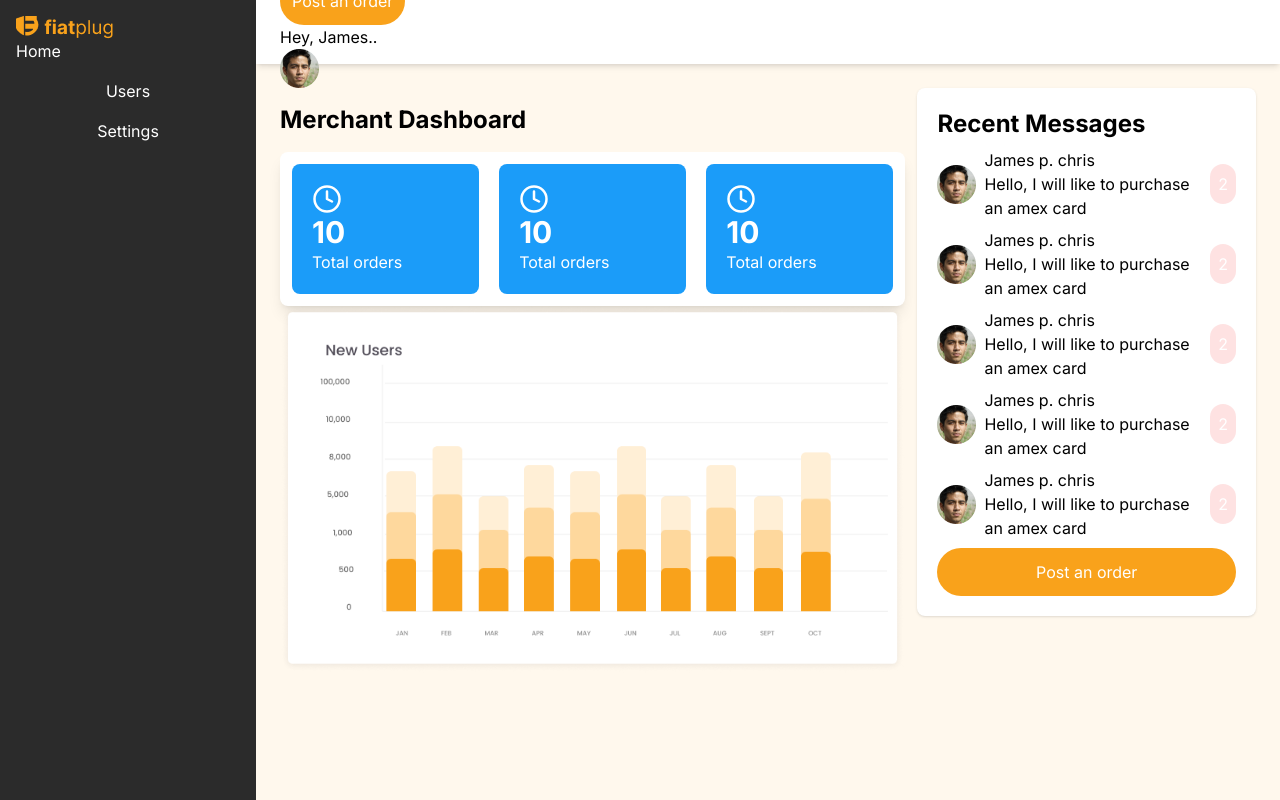
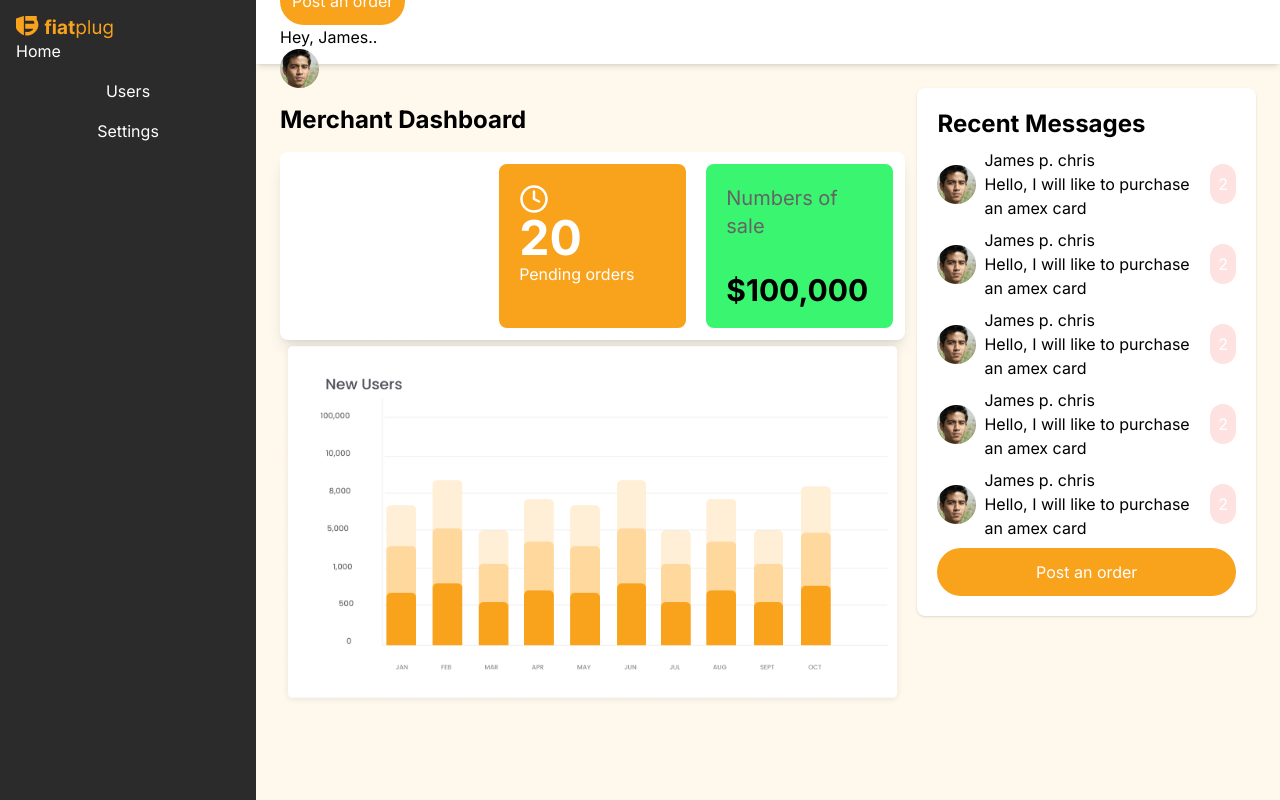
Before and after one commit to oluwaseyi9325/fiatplu, a Next.js app: page /dashboard in a window 1280 px wide. Built offline with nearby package versions, Linux system fonts and the light colour scheme.

Commit message:
fix:use client to login page

```diff
--- a/src/app/(routes)/(admin)/dashboard/page.tsx
+++ b/src/app/(routes)/(admin)/dashboard/page.tsx
@@ -11,6 +11,23 @@ function Page() {
     setIsSidebarOpen(!isSidebarOpen);
   };
 
+const merchantData=[
+  {
+    id:1,
+    value:10,
+    title:"Total orders",
+    icon:"",
+    bg:"#1B9CF9"
+  },
+  {
+    id:2,
+    value:20,
+    title:"Pending orders",
+    icon:<FiClock size={30} />,
+    bg:"#F9A21B"
+  }
+]
+
   return (
     <div>
       <Sidenav isOpen={isSidebarOpen} toggleSidebar={toggleSidebar} />
@@ -21,14 +38,19 @@ function Page() {
             <div className='text-2xl font-bold my-4'>Merchant Dashboard</div>
            <div className='md:grid grid-cols-3 gap-5 bg-white rounded-lg shadow-lg p-3'>
            {
-                [1,2,3].map((val,i)=>
-                  <div className='bg-[#1B9CF9] p-5 rounded-lg text-white'>
-                    <FiClock size={30} />
-                    <div className='font-bold text-3xl'>10</div>
-                    <div>Total orders</div>
+                merchantData.map((val,i)=>
+                  <div className={`bg-[${val.bg}] p-5 rounded-lg text-white`}>
+                   {val.icon}
+                    <div className='font-bold text-5xl'>{val.value}</div>
+                    <div>{val.title}</div>
                   </div>
                 )
             }
+             <div className='bg-[#3AF56F] p-5 rounded-lg'>
+
+                    <div className=' text-xl text-[#656464]'>Numbers of sale</div>
+                    <div className='text-3xl mt-8 font-bold'>$100,000</div>
+                  </div>
            </div>
             <div>
               <Image src={require("../../../../assets/graph.png")} alt={''}/>
--- a/src/app/(routes)/Login/page.tsx
+++ b/src/app/(routes)/Login/page.tsx
@@ -1,3 +1,4 @@
+"use client"
 import React, { useState } from 'react'
 
 function LoginCompo() {
```
